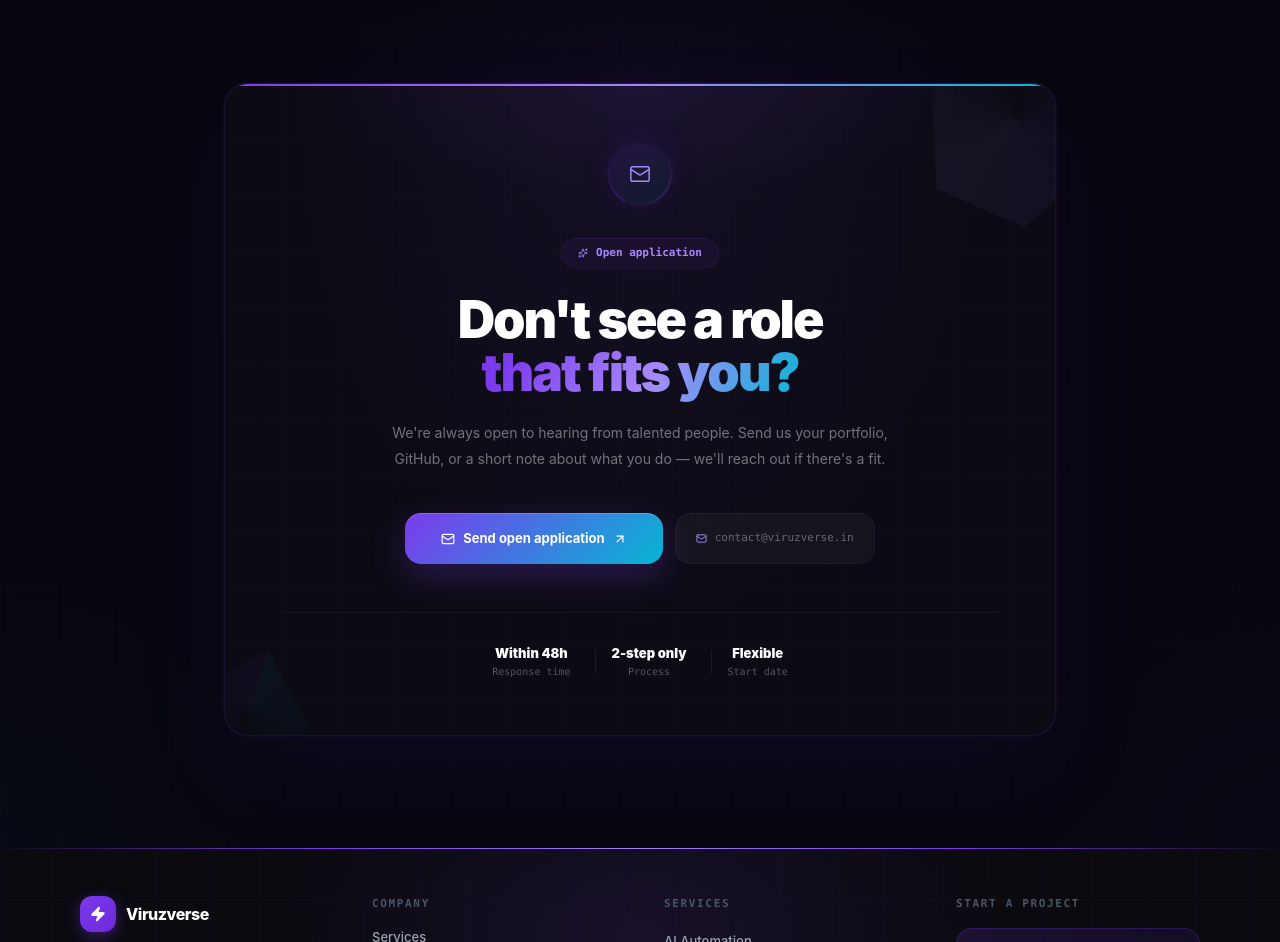
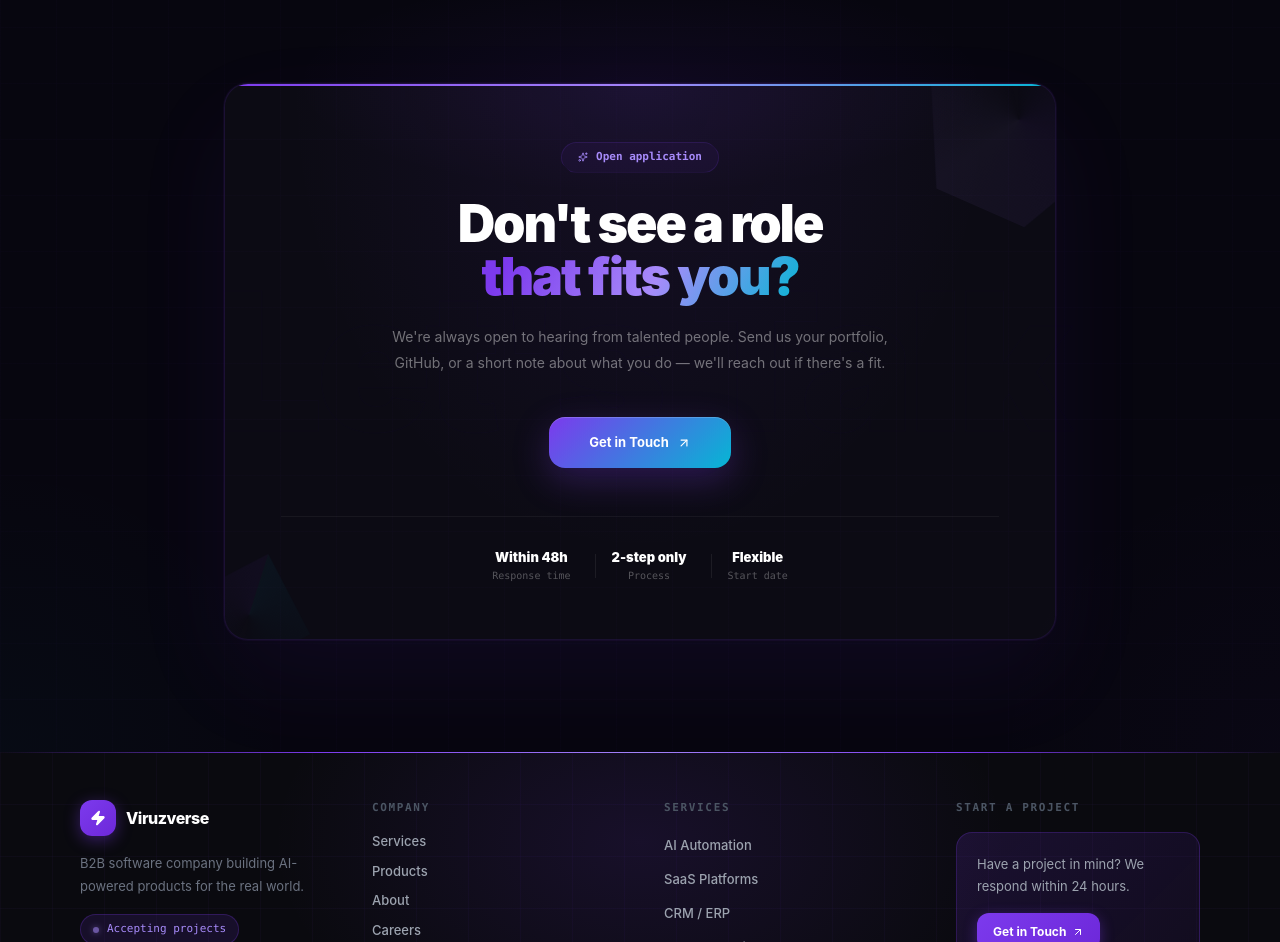
Before and after one commit to Vishwadharan/viruzverse, a Next.js app: page /careers in a window 1280 px wide. Shown: the part 2760-3702 px from the top of the page. Built offline with nearby package versions, Linux system fonts and the light colour scheme.

Commit message:
fix errors

```diff
--- a/next.config.mjs
+++ b/next.config.mjs
@@ -9,6 +9,7 @@ const nextConfig = {
   reactStrictMode: false,
   compress: true,
   poweredByHeader: false,
+  devIndicators: false,
 
   turbopack: {
     root: __dirname,
--- a/src/components/sections/careers/OpenApplicationCTA.tsx
+++ b/src/components/sections/careers/OpenApplicationCTA.tsx
@@ -1,8 +1,7 @@
 "use client";
 
 import { motion } from "framer-motion";
-import { Mail, ArrowUpRight, Sparkles } from "lucide-react";
-import { CONTACT_EMAIL } from "@/lib/constants";
+import { ArrowUpRight, Sparkles } from "lucide-react";
 
 const P    = "#7c3aed";
 const P2   = "#a78bfa";
@@ -51,7 +50,7 @@ export default function OpenApplicationCTA() {
         style={{ background: `radial-gradient(ellipse at 100% 100%,${P}06,transparent 65%)` }}
       />
 
-      {/* ── Sep ── */}
+      {/* ── Top sep ── */}
       <div className="absolute top-0 inset-x-0 h-px"
         style={{ background: `linear-gradient(90deg,transparent,${P2}60 40%,${P} 50%,${P2}60 60%,transparent)` }}
       />
@@ -97,7 +96,7 @@ export default function OpenApplicationCTA() {
               style={{ background: `radial-gradient(ellipse at 50% 0%,${P}14,transparent 60%)` }}
             />
 
-            {/* Spinning hex bg decoration */}
+            {/* Spinning hex decorations */}
             <div className="absolute top-[-60px] right-[-60px] w-48 h-48 pointer-events-none opacity-[0.06]"
               style={{
                 background: `conic-gradient(from 0deg,${P},${P2},transparent,${P})`,
@@ -116,45 +115,12 @@ export default function OpenApplicationCTA() {
             {/* ── Content ── */}
             <div className="relative z-10 px-8 sm:px-14 py-14">
 
-              {/* Icon orbit */}
-              <div className="flex justify-center mb-8">
-                <div className="relative w-16 h-16">
-                  {/* Outer pulsing ring */}
-                  <div className="absolute inset-0 rounded-full pointer-events-none"
-                    style={{
-                      border: `1px solid ${P}25`,
-                      animation: "blobPulse 3s ease-in-out infinite",
-                    }}
-                  />
-                  {/* Rotating conic ring */}
-                  <div className="absolute inset-0 rounded-full pointer-events-none"
-                    style={{
-                      background: `conic-gradient(from 0deg,${P}50,transparent 50%,${P2}30,transparent)`,
-                      animation: "orbitRing 4s linear infinite",
-                      WebkitMask: "linear-gradient(#fff 0 0) content-box, linear-gradient(#fff 0 0)",
-                      WebkitMaskComposite: "xor",
-                      maskComposite: "exclude",
-                      padding: "1.5px",
-                    }}
-                  />
-                  {/* Icon bg */}
-                  <div className="absolute inset-[2px] rounded-full flex items-center justify-center"
-                    style={{
-                      background: `linear-gradient(135deg,${P}20,${CYAN}14)`,
-                      boxShadow: `0 0 32px ${P}22`,
-                    }}
-                  >
-                    <Mail size={22} style={{ color: P2 }} strokeWidth={1.6} />
-                  </div>
-                </div>
-              </div>
-
               {/* Badge */}
               <motion.div
                 initial={{ opacity: 0, y: 12 }}
                 whileInView={{ opacity: 1, y: 0 }}
                 viewport={{ once: true }}
-                transition={{ duration: 0.5, delay: 0.15, ease: EASE }}
+                transition={{ duration: 0.5, delay: 0.1, ease: EASE }}
                 className="flex justify-center mb-6"
               >
                 <span
@@ -177,7 +143,7 @@ export default function OpenApplicationCTA() {
                 initial={{ opacity: 0, y: 20, filter: "blur(8px)" }}
                 whileInView={{ opacity: 1, y: 0, filter: "blur(0px)" }}
                 viewport={{ once: true }}
-                transition={{ duration: 0.65, delay: 0.2, ease: EASE }}
+                transition={{ duration: 0.65, delay: 0.18, ease: EASE }}
                 className="font-black tracking-[-0.04em] leading-[1.03] text-white mb-5"
                 style={{ fontSize: "clamp(26px,4.5vw,52px)" }}
               >
@@ -198,7 +164,7 @@ export default function OpenApplicationCTA() {
                 initial={{ opacity: 0, y: 16 }}
                 whileInView={{ opacity: 1, y: 0 }}
                 viewport={{ once: true }}
-                transition={{ duration: 0.55, delay: 0.28, ease: EASE }}
+                transition={{ duration: 0.55, delay: 0.26, ease: EASE }}
                 className="text-[14px] leading-[1.9] max-w-lg mx-auto mb-10"
                 style={{ color: "rgba(255,255,255,0.42)" }}
               >
@@ -207,18 +173,17 @@ export default function OpenApplicationCTA() {
                 reach out if there&apos;s a fit.
               </motion.p>
 
-              {/* CTA */}
+              {/* CTA — single button to /contact */}
               <motion.div
                 initial={{ opacity: 0, y: 14 }}
                 whileInView={{ opacity: 1, y: 0 }}
                 viewport={{ once: true }}
-                transition={{ duration: 0.5, delay: 0.36, ease: EASE }}
-                className="flex flex-col sm:flex-row items-center justify-center gap-3"
+                transition={{ duration: 0.5, delay: 0.34, ease: EASE }}
+                className="flex justify-center"
               >
-                {/* Primary shimmer button */}
                 <a
-                  href={`mailto:${CONTACT_EMAIL}?subject=Open Application — Viruzverse`}
-                  className="group relative inline-flex items-center gap-2 px-9 py-4 rounded-2xl
+                  href="/contact"
+                  className="group relative inline-flex items-center gap-2 px-10 py-4 rounded-2xl
                              text-[13px] font-bold text-white overflow-hidden
                              transition-all duration-300 hover:-translate-y-1"
                   style={{
@@ -235,28 +200,13 @@ export default function OpenApplicationCTA() {
                     }}
                   />
                   <span className="relative z-10 flex items-center gap-2">
-                    <Mail size={14} />
-                    Send open application
+                    Get in Touch
                     <ArrowUpRight size={14}
                       className="transition-transform duration-300
                                  group-hover:translate-x-0.5 group-hover:-translate-y-0.5"
                     />
                   </span>
                 </a>
-
-                {/* Email display pill */}
-                <div
-                  className="inline-flex items-center gap-2 px-5 py-4 rounded-2xl
-                             text-[11px] font-mono transition-all duration-300 hover:-translate-y-0.5"
-                  style={{
-                    color: "rgba(255,255,255,0.35)",
-                    background: "rgba(255,255,255,0.04)",
-                    border: `1.5px dashed ${P}30`,
-                  }}
-                >
-                  <Mail size={11} style={{ color: P2 }} />
-                  {CONTACT_EMAIL}
-                </div>
               </motion.div>
 
               {/* Divider strip */}
@@ -265,9 +215,9 @@ export default function OpenApplicationCTA() {
                 style={{ borderTop: "1px solid rgba(255,255,255,0.05)" }}
               >
                 {[
-                  { label: "Response time",  value: "Within 48h"   },
-                  { label: "Process",        value: "2-step only"  },
-                  { label: "Start date",     value: "Flexible"     },
+                  { label: "Response time", value: "Within 48h"  },
+                  { label: "Process",       value: "2-step only" },
+                  { label: "Start date",    value: "Flexible"    },
                 ].map(({ label, value }, i) => (
                   <div key={label} className="flex items-center gap-4">
                     {i > 0 && (
```
